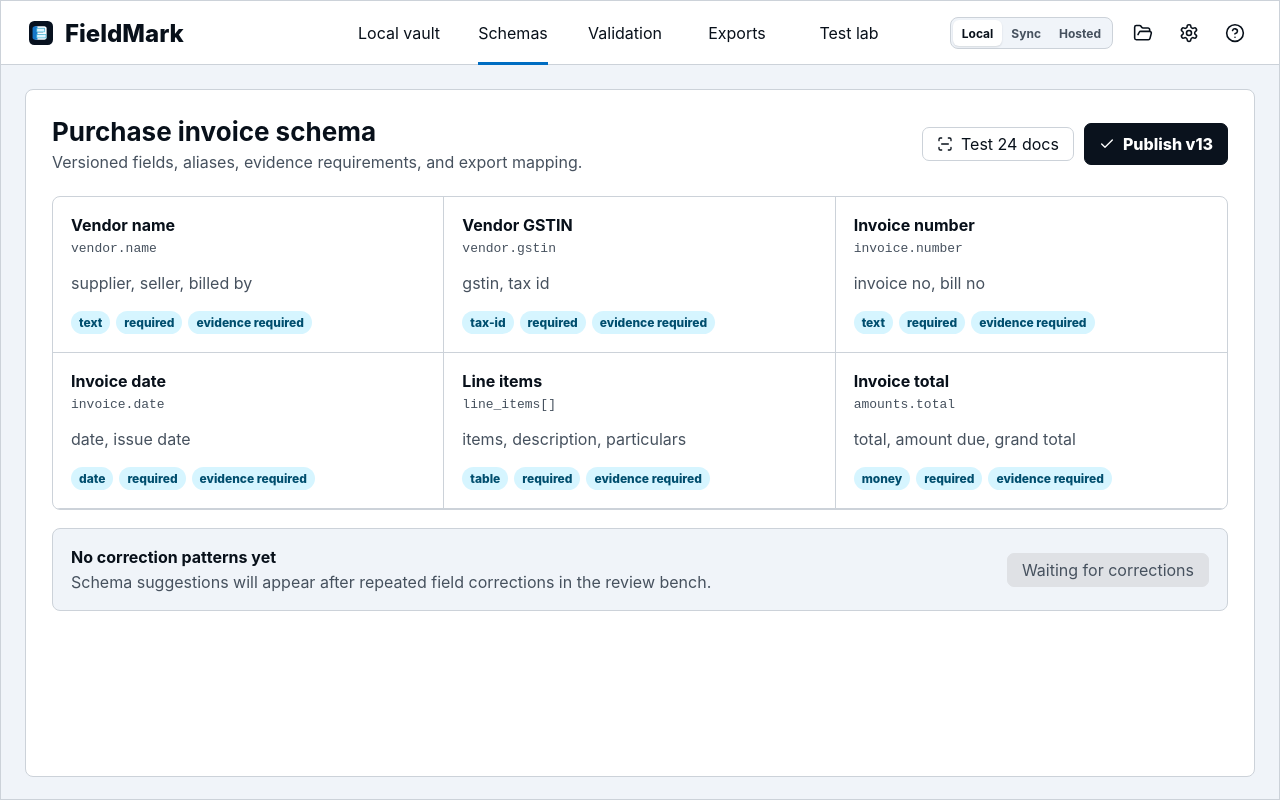
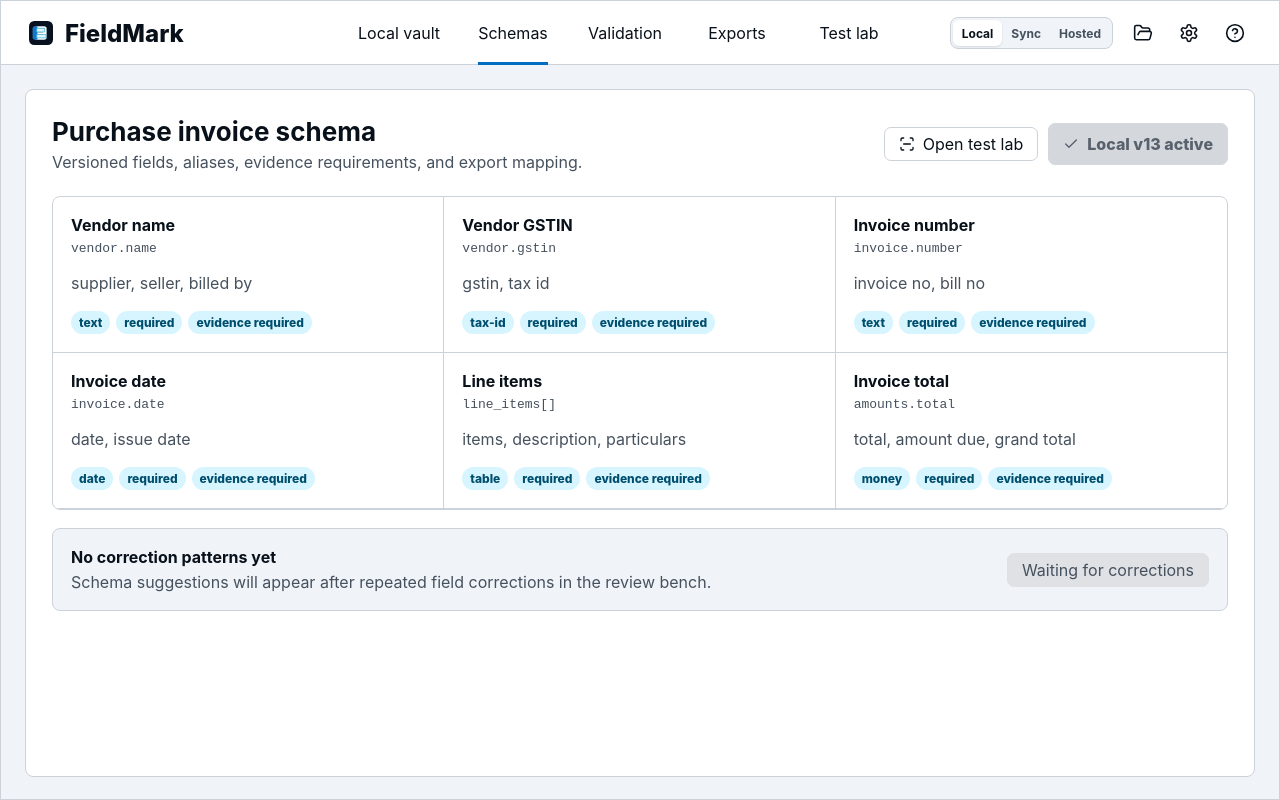
Before and after one commit to AkhilTrivediX/FieldMark, a React (Vite) app: page / in a window 1280 px wide. Both pictures are taken after a click on the button "Schemas". Built offline with nearby package versions, Linux system fonts and the light colour scheme.

Commit message:
Wire schema testing action

```diff
--- a/src/App.tsx
+++ b/src/App.tsx
@@ -1402,7 +1402,7 @@ interface ProductWorkspaceProps {
 function ProductWorkspace(props: ProductWorkspaceProps) {
   return (
     <main className="product-workspace">
-      {props.activeTab === "schemas" ? <SchemaPage documents={props.documents} /> : null}
+      {props.activeTab === "schemas" ? <SchemaPage documents={props.documents} onTabChange={props.onTabChange} /> : null}
       {props.activeTab === "validation" ? (
         <ValidationPage
           documents={props.documents}
@@ -1430,7 +1430,7 @@ function ProductWorkspace(props: ProductWorkspaceProps) {
   );
 }
 
-function SchemaPage({ documents }: { documents: DocumentRecord[] }) {
+function SchemaPage({ documents, onTabChange }: { documents: DocumentRecord[]; onTabChange: (tab: MainTab) => void }) {
   const correctionSuggestions = useMemo(() => schemaCorrectionSuggestions(documents), [documents]);
   const [reviewOpen, setReviewOpen] = useState(false);
   const topSuggestion = correctionSuggestions[0] ?? null;
@@ -1443,13 +1443,13 @@ function SchemaPage({ documents }: { documents: DocumentRecord[] }) {
           <p>Versioned fields, aliases, evidence requirements, and export mapping.</p>
         </div>
         <div className="heading-actions">
-          <button className="secondary">
+          <button className="secondary" onClick={() => onTabChange("lab")}>
             <ScanLine size={16} />
-            Test 24 docs
+            Open test lab
           </button>
-          <button>
+          <button disabled title="Schema publishing will be enabled when schema editing is active.">
             <Check size={16} />
-            Publish v13
+            Local v13 active
           </button>
         </div>
       </div>
```
